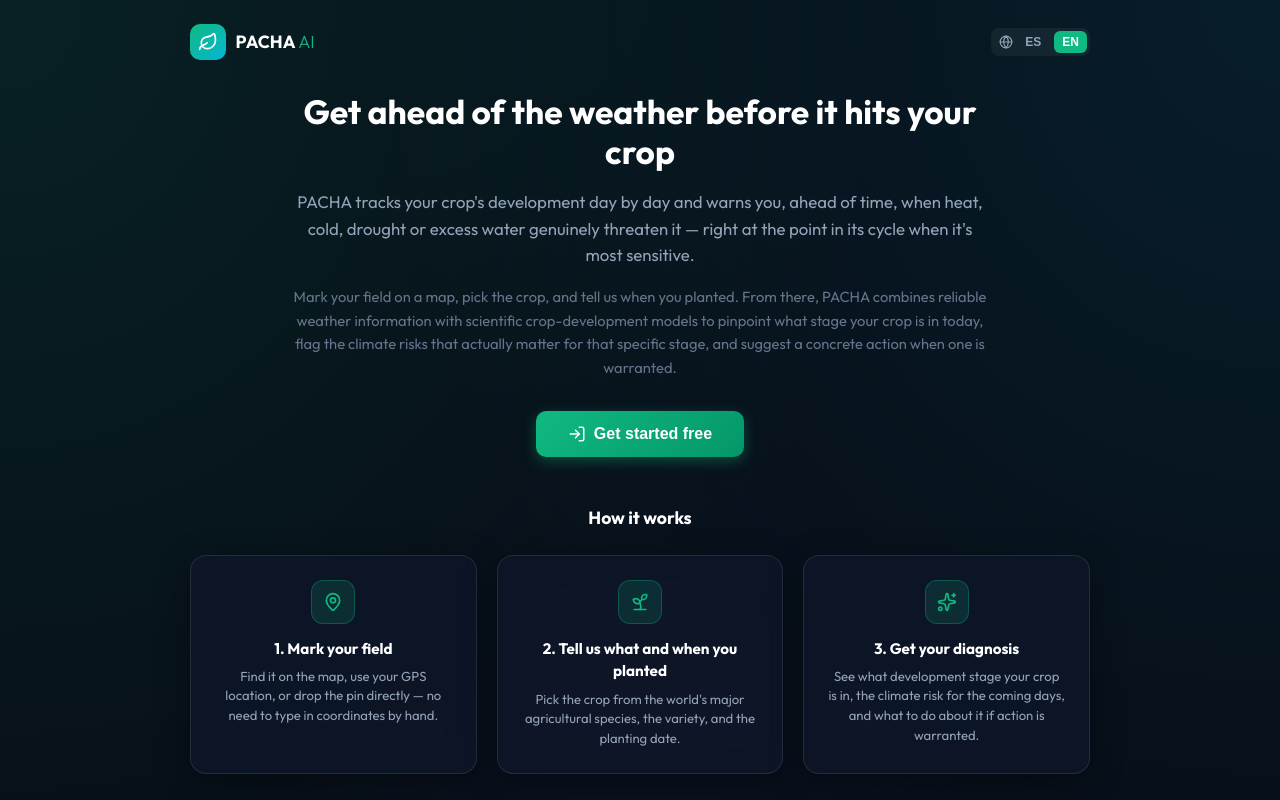
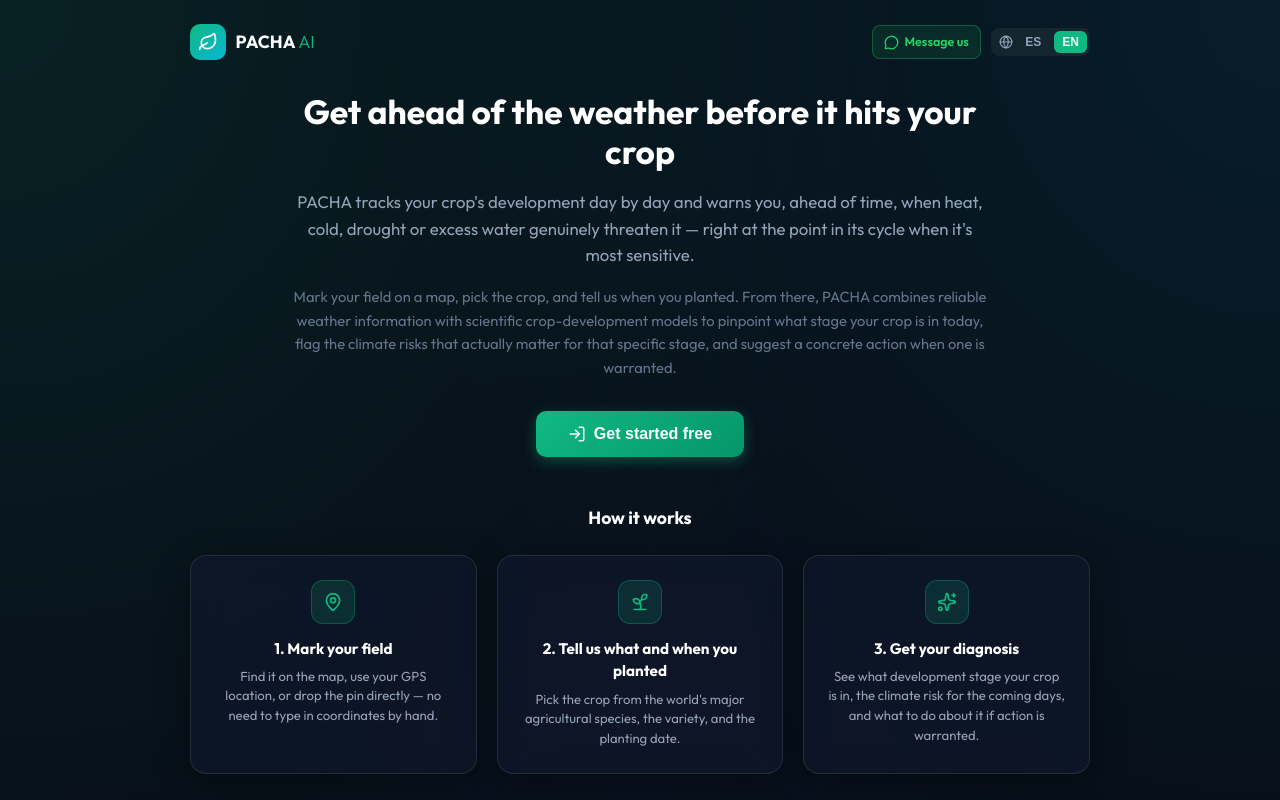
Before and after one commit to jatricar/PACHA, a React (Vite) app in the folder frontend/: page / in a window 1280 px wide. Shown: the top 800 px of the page. Built offline with nearby package versions, Linux system fonts and the light colour scheme; no server answers.

Commit message:
contacto por whatsapp

```diff
--- a/frontend/src/components/LoginScreen.jsx
+++ b/frontend/src/components/LoginScreen.jsx
@@ -1,7 +1,8 @@
 import React, { useState } from "react";
-import { Leaf, LogIn, MapPin, Sprout, Sparkles, Snowflake, FlaskConical, Globe } from "lucide-react";
+import { Leaf, LogIn, MapPin, Sprout, Sparkles, Snowflake, FlaskConical, Globe, MessageCircle } from "lucide-react";
 import { useAuth } from "../auth/AuthContext";
 import { useLanguage } from "../i18n/LanguageContext";
+import { getWhatsAppLink } from "../lib/contact";
 
 /**
  * Public landing page shown before sign-in. Deliberately stays at the
@@ -50,6 +51,23 @@ export function LoginScreen() {
           </span>
         </div>
 
+        <div style={{ display: "flex", alignItems: "center", gap: "0.6rem" }}>
+          <a
+            href={getWhatsAppLink(lang)}
+            target="_blank"
+            rel="noopener noreferrer"
+            title={t("navbar.whatsappTitle")}
+            style={{
+              display: "flex", alignItems: "center", gap: "0.35rem",
+              background: "rgba(37,211,102,0.1)", border: "1px solid rgba(37,211,102,0.3)",
+              borderRadius: "8px", padding: "0.4rem 0.7rem", color: "#25D366",
+              fontSize: "0.78rem", fontWeight: "600", textDecoration: "none"
+            }}
+          >
+            <MessageCircle size={15} />
+            <span>{t("landing.whatsappLabel")}</span>
+          </a>
+
           <div style={{ display: "flex", alignItems: "center", gap: "0.3rem", background: "rgba(255,255,255,0.05)", borderRadius: "8px", padding: "0.2rem" }}>
             <Globe size={14} color="var(--text-muted)" style={{ marginLeft: "0.3rem" }} />
             {supportedLanguages.map(l => (
@@ -71,6 +89,7 @@ export function LoginScreen() {
                 {l.code.toUpperCase()}
               </button>
             ))}
+          </div>
         </div>
       </div>
 
--- a/frontend/src/components/Navbar.jsx
+++ b/frontend/src/components/Navbar.jsx
@@ -1,8 +1,9 @@
 import React, { useState, useRef, useEffect } from "react";
 import { createPortal } from "react-dom";
-import { Leaf, PlusCircle, RefreshCw, Globe, LogOut, ShieldCheck } from "lucide-react";
+import { Leaf, PlusCircle, RefreshCw, Globe, LogOut, ShieldCheck, MessageCircle } from "lucide-react";
 import { useLanguage } from "../i18n/LanguageContext";
 import { useAuth } from "../auth/AuthContext";
+import { getWhatsAppLink } from "../lib/contact";
 
 export function Navbar({ onOpenNewFieldModal, onRefresh, isLoading, isAdmin, onOpenAdmin }) {
   const { t, lang, setLang, supportedLanguages } = useLanguage();
@@ -98,6 +99,17 @@ export function Navbar({ onOpenNewFieldModal, onRefresh, isLoading, isAdmin, onO
             <span>{t("navbar.recalculate")}</span>
           </button>
 
+          <a
+            href={getWhatsAppLink(lang)}
+            target="_blank"
+            rel="noopener noreferrer"
+            title={t("navbar.whatsappTitle")}
+            className="btn-outline"
+            style={{ color: "#25D366", borderColor: "rgba(37,211,102,0.35)" }}
+          >
+            <MessageCircle size={16} />
+          </a>
+
           <button onClick={onOpenNewFieldModal} className="btn-emerald">
             <PlusCircle size={18} />
             <span>{t("navbar.newField")}</span>
--- a/frontend/src/i18n/translations.js
+++ b/frontend/src/i18n/translations.js
@@ -20,6 +20,7 @@ export const translations = {
       subtitle: "Predicción de estrés abiótico y recomendaciones anti-estrés para los 10 cultivos más cultivados del mundo",
       recalculate: "Recalcular",
       recalculateTitle: "Recalcular ensemble de 3 fuentes y fenología",
+      whatsappTitle: "Escribinos por WhatsApp",
       newField: "Nuevo Lote"
     },
     fieldModal: {
@@ -150,7 +151,8 @@ export const translations = {
       exampleAlertDesc: "Se esperan temperaturas mínimas cercanas al umbral de tolerancia de esta etapa en los próximos días.",
       exampleRecTitle: "Recomendación sugerida",
       exampleRecDesc: "Osmoprotector foliar preventivo, aplicado 48 horas antes del evento de frío pronosticado.",
-      footerCta: "¿Listo para probarlo con tu propio lote?"
+      footerCta: "¿Listo para probarlo con tu propio lote?",
+      whatsappLabel: "Escribinos"
     },
     admin: {
       title: "Panel de Administrador",
@@ -221,6 +223,7 @@ export const translations = {
       subtitle: "Abiotic stress prediction and anti-stress recommendations for the top 10 world crops",
       recalculate: "Recalculate",
       recalculateTitle: "Recalculate 3-source ensemble & phenology",
+      whatsappTitle: "Message us on WhatsApp",
       newField: "New Field"
     },
     fieldModal: {
@@ -351,7 +354,8 @@ export const translations = {
       exampleAlertDesc: "Minimum temperatures are expected to approach this stage's tolerance threshold in the coming days.",
       exampleRecTitle: "Suggested recommendation",
       exampleRecDesc: "Preventative foliar osmoprotectant, applied 48 hours ahead of the forecast cold event.",
-      footerCta: "Ready to try it with your own field?"
+      footerCta: "Ready to try it with your own field?",
+      whatsappLabel: "Message us"
     },
     admin: {
       title: "Admin Panel",
--- /dev/null
+++ b/frontend/src/lib/contact.js
@@ -0,0 +1,11 @@
+// Argentine mobile numbers need a "9" inserted after the country code for
+// WhatsApp deep links (wa.me), which the local "2233129470" (area code 223 +
+// local number) doesn't include on its own: +54 9 223 312-9470.
+const WHATSAPP_NUMBER = "5492233129470";
+
+export function getWhatsAppLink(lang) {
+  const message = lang === "es"
+    ? "Hola! Te escribo desde PACHA, tengo una consulta:"
+    : "Hi! I'm reaching out from PACHA, I have a question:";
+  return `https://wa.me/${WHATSAPP_NUMBER}?text=${encodeURIComponent(message)}`;
+}
```
Lines whose indentation alone changed are shown as unchanged.
